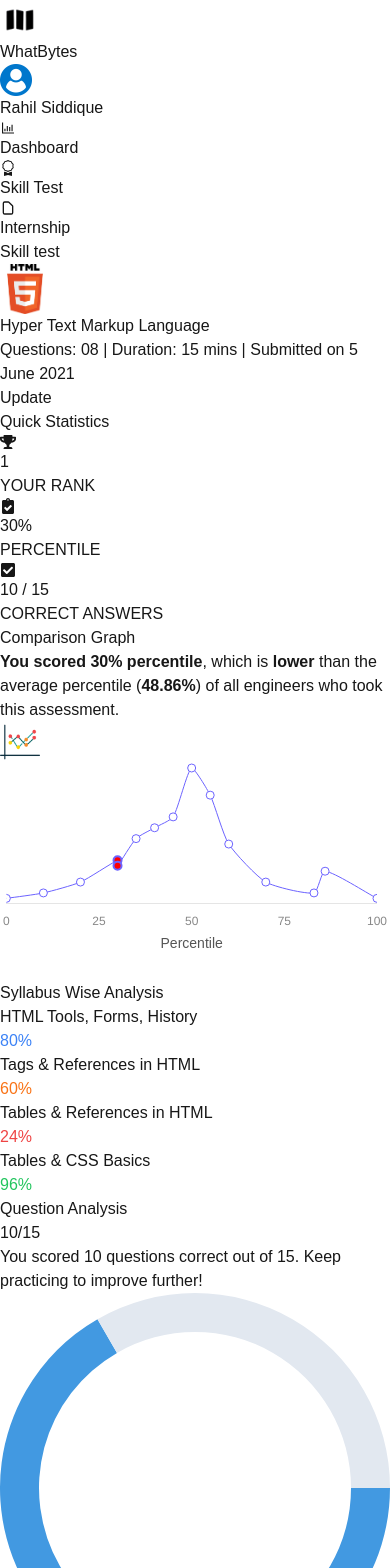
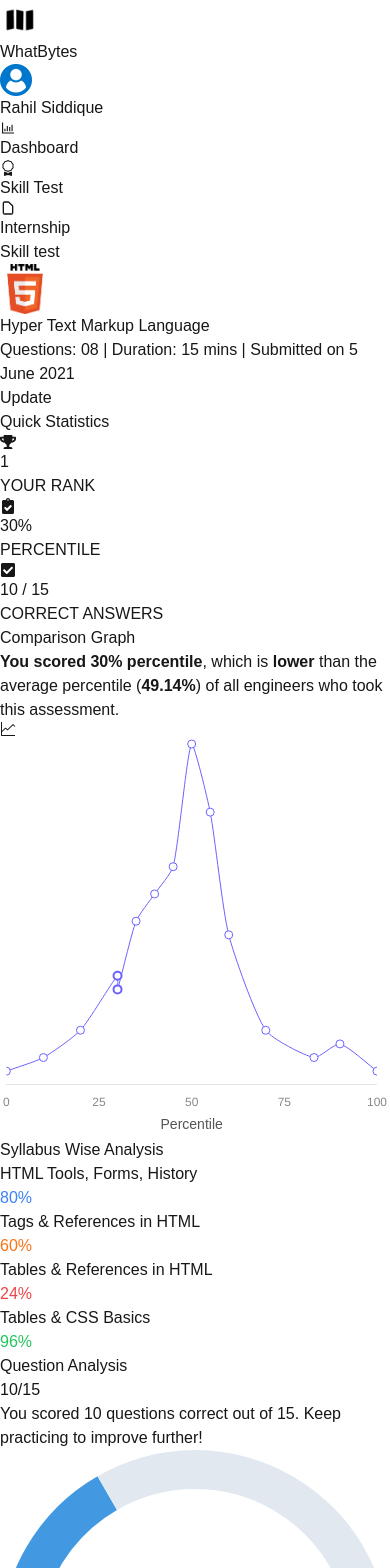
Before and after one commit to ayushvyasonwork/edtech, a Next.js app: page / in a window 390 px wide. Shown: the top 1568 px of the page. Built offline with nearby package versions, Linux system fonts and the light colour scheme.

Commit message:
some changes for responsiveness

```diff
--- a/src/components/Card.tsx
+++ b/src/components/Card.tsx
@@ -3,7 +3,6 @@
 import htmlLogo from '../../public/html_logo.png';
 import { useDispatch } from 'react-redux';
 import { showUpdateScores } from '@/store/modalSlice';
-
 
 const Card = () => {
   const dispatch = useDispatch();
@@ -11,8 +10,9 @@
   const handleUpdateClick = () => {
     dispatch(showUpdateScores());
   };
+
   return (
-    <div className="flex items-center justify-between border border-gray-200 rounded-lg p-6 shadow-sm bg-white w-full  ">
+    <div className="flex flex-col sm:flex-row items-center justify-between border border-gray-200 rounded-lg p-6 bg-white w-full space-y-4 sm:space-y-0 sm:space-x-4">
       {/* Left Section: Logo and Text */}
       <div className="flex items-center gap-4">
         {/* HTML Logo */}
@@ -30,10 +30,13 @@
       </div>
 
       {/* Right Section: Update Button */}
-      <div className='border-black border-2 rounded-lg'>
-      <button className="bg-blue-900 text-white font-medium px-6 py-2 rounded-md  hover:bg-blue-700 "  onClick={handleUpdateClick} >
-        Update
-      </button>
+      <div className="border-black border-2 rounded-lg w-full sm:w-auto">
+        <button
+          className="bg-blue-900 text-white font-medium px-6 py-2 rounded-md hover:bg-blue-700 w-full sm:w-auto"
+          onClick={handleUpdateClick}
+        >
+          Update
+        </button>
       </div>
     </div>
   );
--- a/src/components/ComparisonChart.tsx
+++ b/src/components/ComparisonChart.tsx
@@ -1,6 +1,7 @@
 "use client";
 import graph from "../../public/statistics.png";
 import React, { useRef, useEffect, useState } from "react";
+import { VscGraphLine } from "react-icons/vsc";
 import {
   Chart as ChartJS,
   LineElement,
@@ -40,7 +41,7 @@
     { x: 60, y: 11 },
     { x: 70, y: 4 },
     { x: 83, y: 2 },
-    { x: 86, y: 6 },
+    { x: 90, y: 3 },
     { x: 100, y: 1 },
   ];
 
@@ -69,9 +70,7 @@
       {
         data: updatedData,
         borderColor: "#6c63ff",
-        pointBackgroundColor: updatedData.map((point) =>
-          point.x === percentile ? "#ff0000" : "#ffffff"
-        ),
+        pointBackgroundColor: "#ffffff",
         pointBorderWidth: updatedData.map((point) => (point.x === percentile ? 2 : 1)),
         pointHoverRadius: updatedData.map((point) => (point.x === percentile ? 6 : 5)),
         borderWidth: 1,
@@ -83,6 +82,7 @@
 
   const options: ChartOptions<"line"> = {
     responsive: true,
+    maintainAspectRatio: false, // Important to allow custom height on responsive charts
     plugins: {
       legend: {
         display: false,
@@ -147,17 +147,21 @@
   }, [percentile, updatedData]);
 
   return (
-    <div className="mx-auto bg-white border border-gray-200 rounded-lg p-6">
+    <div className="bg-white border border-gray-200 rounded-lg px-6 py-2 flex flex-col w-full">
       <h2 className="text-lg font-bold text-gray-800 mb-2">Comparison Graph</h2>
-      <div className="flex justify-between gap-4">
-        <p className="text-sm text-gray-600 mb-4">
-          <strong className="text-gray-900">You scored {percentile}% percentile</strong>,
-          which is <strong>{isHigher ? "higher" : "lower"}</strong> than the average percentile
-          (<strong>{averagePercentile.toFixed(2)}%</strong>) of all engineers who took this assessment.
-        </p>
-        <Image src={graph} alt="graph icon" width={40} height={40} />
-      </div>
-      <div className="relative">
+      <div className="flex flex-col sm:flex-row justify-between gap-4 mb-4">
+  <p className="text-sm text-gray-600">
+    <strong className="text-gray-900">You scored {percentile}% percentile</strong>,
+    which is <strong>{isHigher ? "higher" : "lower"}</strong> than the average percentile
+    (<strong>{averagePercentile.toFixed(2)}%</strong>) of all engineers who took this assessment.
+  </p>
+  <div className="bg-gray-100 rounded-full p-3 flex items-center justify-center max-h-12">
+    {/* <Image src={graph} alt="graph icon" width={40} height={40} /> */}
+    <VscGraphLine className="text-red-500 text-2xl" />
+  </div>
+</div>
+      {/* Container for the chart */}
+      <div className="relative w-full" style={{ height: "400px" }}> {/* Ensure the container has a fixed height or dynamic height */}
         <Line ref={chartRef} data={data} options={options} />
         {/* Vertical Line */}
         <div
@@ -168,8 +172,8 @@
           className="absolute"
           style={{
             left: `${linePosition}px`,
-            top: "calc(100% - 20px)",
-            transform: "translateX(-50%)",
+            top: "50%", // Position the text at the vertical center
+            transform: "translate(-50%, -50%)", // Center the text horizontally and vertically
           }}
         >
           <span className="text-sm text-gray-500 italic">your percentile</span>
--- a/src/components/Header.tsx
+++ b/src/components/Header.tsx
@@ -3,7 +3,7 @@
   import React from 'react';
   import Image from 'next/image';
   import logo from '../../public/logo.png';
-import profilePic from '../../public/user.png';
+  import profilePic from '../../public/user.png'; // Replace with the actual path to the profile picture
 
   const Header = () => {
     return (
--- a/src/components/MainContainer.tsx
+++ b/src/components/MainContainer.tsx
@@ -1,28 +1,31 @@
 "use client";
-import React from 'react'
-import Card from './Card'
-import QuickStatistics from './QuickStatistics'
-import SyllabusAnalysis from './SyllabusAnalysis'
-import ComparisonChart from './ComparisonChart'
-import QuestionAnalysis from './QuestionAnalysis'
+import React from 'react';
+import Card from './Card';
+import QuickStatistics from './QuickStatistics';
+import SyllabusAnalysis from './SyllabusAnalysis';
+import ComparisonChart from './ComparisonChart';
+import QuestionAnalysis from './QuestionAnalysis';
 
 const MainContainer = () => {
   return (
-    <div className='flex flex-col  w-5/6 h-[100vh] px-6 py-4'>
-        <h1 className='my-0 px-6'>Skill test</h1>
-        <div className='flex justify-around py-4'>
-            <div className=' w-2/3 h-[100vh] flex items-center  flex-col px-6 gap-4'>
-            <Card></Card>
-            <QuickStatistics></QuickStatistics>
-            <ComparisonChart></ComparisonChart>
-            </div>
-            <div className=' w-1/3 h-[100vh] flex flex-col items-center gap-4'>
-                <SyllabusAnalysis></SyllabusAnalysis>
-                <QuestionAnalysis></QuestionAnalysis>
-            </div>
+    <div className="flex flex-col w-full h-[200vh] px-6 py-4">
+      <h1 className="my-0 px-6">Skill test</h1>
+      <div className="flex flex-col md:flex-row justify-between h-full gap-4 ">
+        {/* Left Side (Cards and Statistics) */}
+        <div className="w-full md:w-2/3 h-auto md:h-[120vh] flex items-center flex-col px-6 gap-4">
+          <Card />
+          <QuickStatistics />
+          <ComparisonChart />
         </div>
+
+        {/* Right Side (Syllabus Analysis and Question Analysis) */}
+        <div className="w-full md:w-1/3 h-auto flex flex-col items-center gap-4 md:block  px-6">
+          <SyllabusAnalysis />
+          <QuestionAnalysis />
+        </div>
+      </div>
     </div>
-  )
-}
+  );
+};
 
-export default MainContainer
+export default MainContainer;
--- a/src/components/QuickStatistics.tsx
+++ b/src/components/QuickStatistics.tsx
@@ -12,10 +12,10 @@
   return (
     <div className="flex flex-col items-center justify-around border border-gray-200 rounded-lg p-6 bg-white w-full">
       {/* Quick Statistics Title */}
-      <div className="font-bold text-gray-800 w-full">Quick Statistics</div>
+      <div className="font-bold text-gray-800 w-full text-center mb-4">Quick Statistics</div>
 
       {/* Statistics Items */}
-      <div className="flex items-center space-x-6 w-full justify-around">
+      <div className="flex flex-col sm:flex-row items-center space-y-6 sm:space-y-0 sm:space-x-6 w-full justify-around">
         {/* Rank */}
         <div className="flex items-center gap-3">
           <div className="bg-gray-100 rounded-full p-3 flex items-center justify-center">
@@ -28,7 +28,7 @@
         </div>
 
         {/* Divider */}
-        <div className="border-l border-gray-300 h-full mx-4"></div>
+        <div className="border-l border-gray-300 h-full mx-4 sm:mx-2"></div>
 
         {/* Percentile */}
         <div className="flex items-center gap-3">
@@ -42,7 +42,7 @@
         </div>
 
         {/* Divider */}
-        <div className="border-l border-gray-300 h-full mx-4"></div>
+        <div className="border-l border-gray-300 h-full mx-4 sm:mx-2"></div>
 
         {/* Correct Answers */}
         <div className="flex items-center gap-3">
--- a/src/components/SideBar.tsx
+++ b/src/components/SideBar.tsx
@@ -6,7 +6,7 @@
 
 const SideBar = () => {
   return (
-    <div className="w-1/6 h-[130vh] bg-white border-x border-gray-200 flex flex-col items-start py-8 space-y-4 font-bold">
+    <div className="w-1/6 h-[200vh] bg-white border-x border-gray-200 flex flex-col items-start py-8 space-y-4 font-bold">
       {/* Menu Items */}
 
         {/* Dashboard */}
--- a/src/components/SyllabusAnalysis.tsx
+++ b/src/components/SyllabusAnalysis.tsx
@@ -48,7 +48,7 @@
   ];
 
   return (
-    <div className="border border-gray-200 rounded-lg p-6 bg-white w-full max-w-lg  flex flex-col gap-2">
+    <div className="border border-gray-200 rounded-lg p-6 bg-white w-full  flex flex-col gap-2">
       <h2 className="text-gray-800 font-bold mb-4">Syllabus Wise Analysis</h2>
       {data.map((item, index) => (
         <ProgressBar
```
Also changed, not shown: src/app/page.tsx (line endings or trailing spaces), src/components/QuestionAnalysis.tsx (indentation only). Lines whose indentation alone changed are shown as unchanged.
